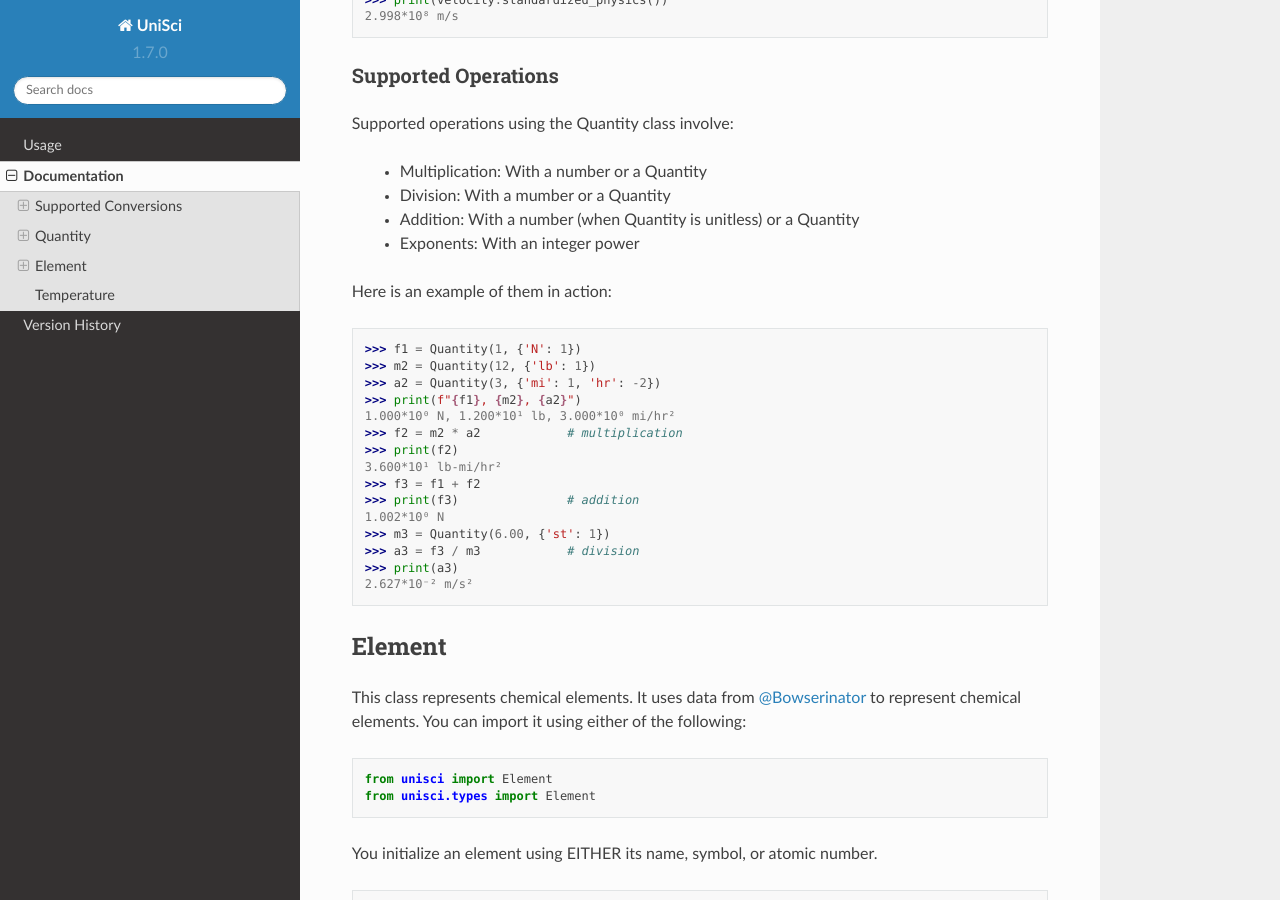
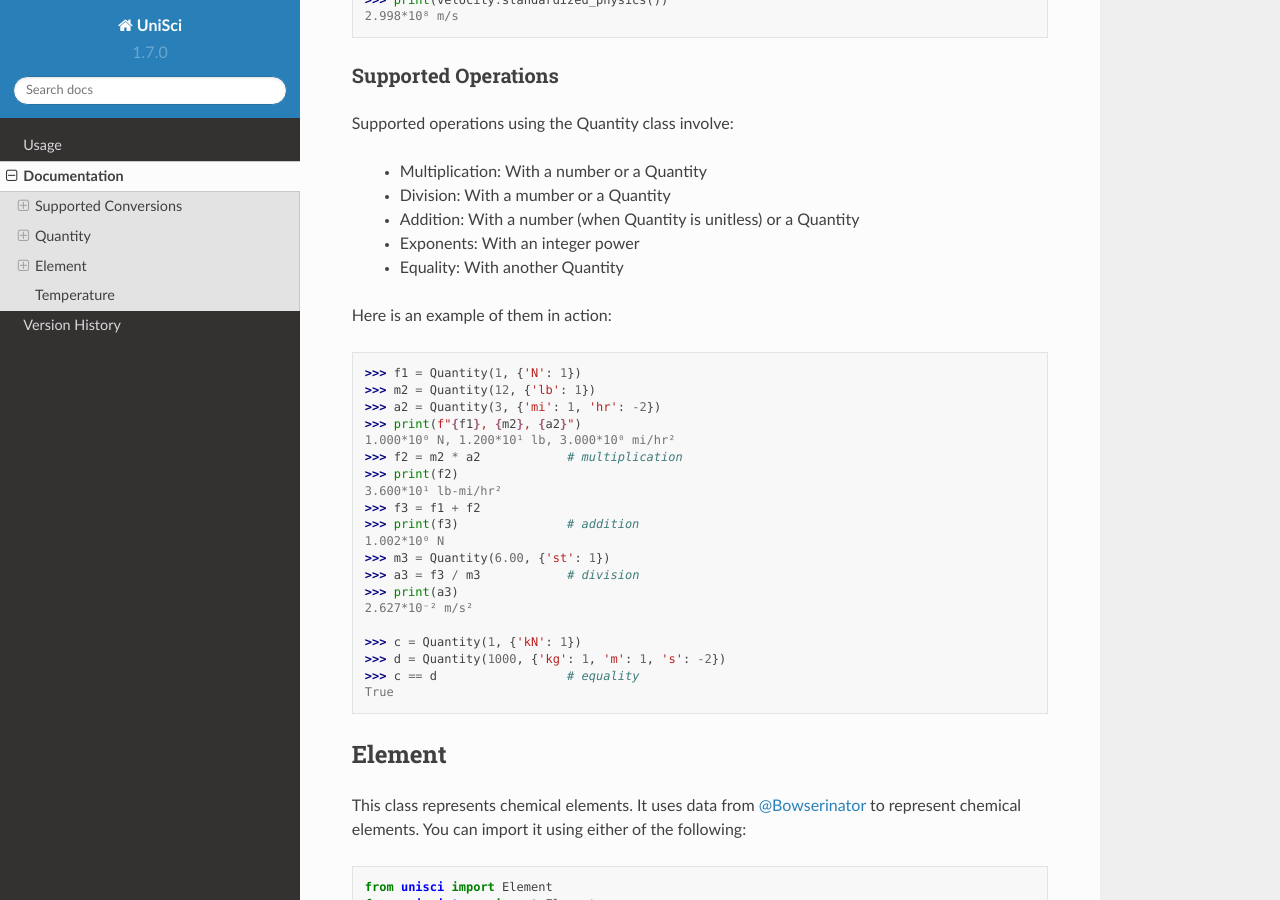
Before and after one commit to vivaansinghvi07/unisci, a Sphinx documentation site: the page built from docs/documentation.rst, in a window 1280 px wide and 900 px high, scrolled down 7125 px. Built offline with Sphinx 7.4.7 and the Read the Docs theme 2.0.0, drawn with Linux system fonts in a browser that asks for light colours.

Commit message:
added equality example

```diff
--- a/docs/documentation.rst
+++ b/docs/documentation.rst
@@ -375,6 +375,7 @@ Supported operations using the Quantity class involve:
     * Division: With a mumber or a Quantity
     * Addition: With a number (when Quantity is unitless) or a Quantity
     * Exponents: With an integer power
+    * Equality: With another Quantity
 
 Here is an example of them in action:
 
@@ -395,6 +396,11 @@ Here is an example of them in action:
     >>> a3 = f3 / m3            # division
     >>> print(a3)
     2.627*10⁻² m/s²
+
+    >>> c = Quantity(1, {'kN': 1})
+    >>> d = Quantity(1000, {'kg': 1, 'm': 1, 's': -2})
+    >>> c == d                  # equality
+    True
 
 Element
 -------
```
